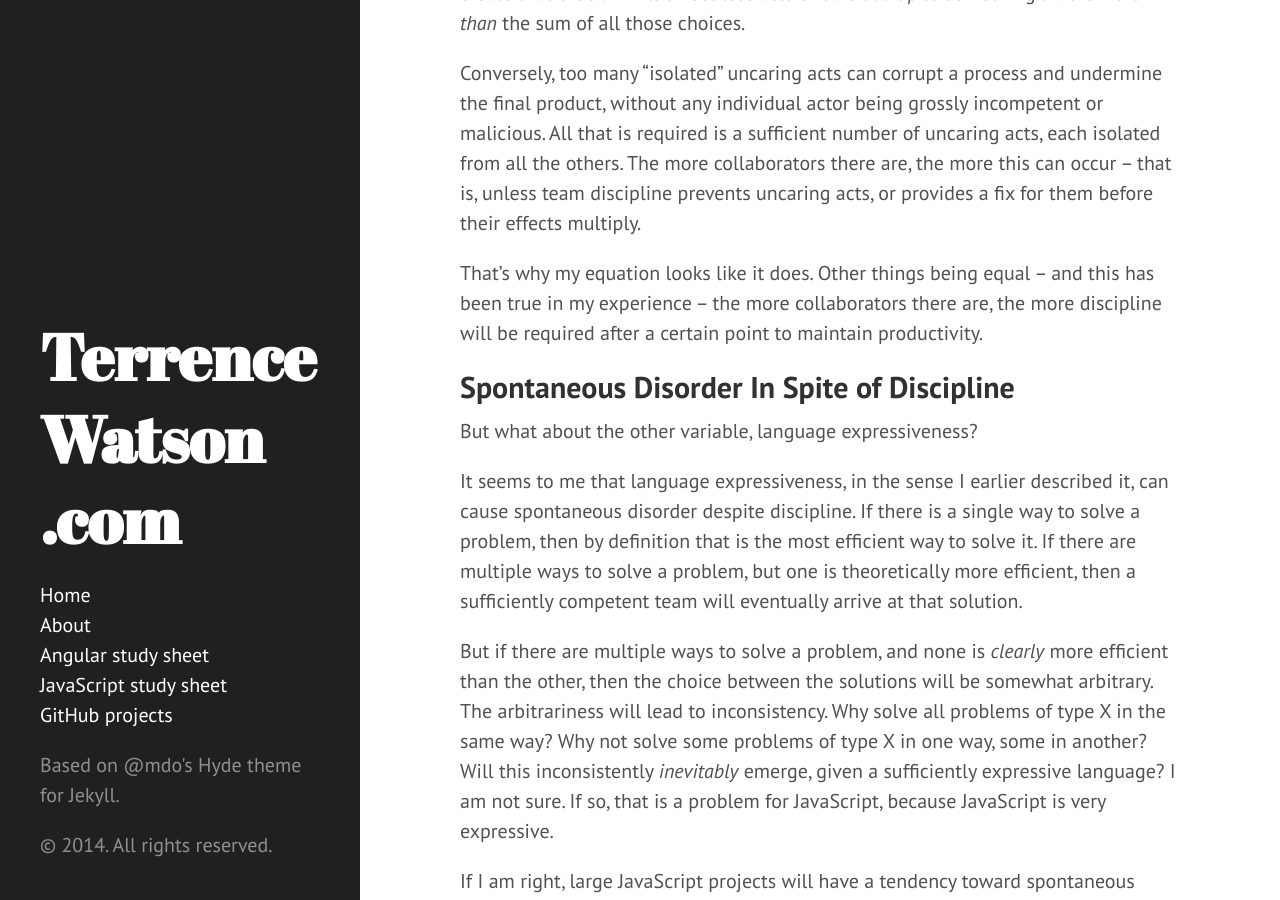
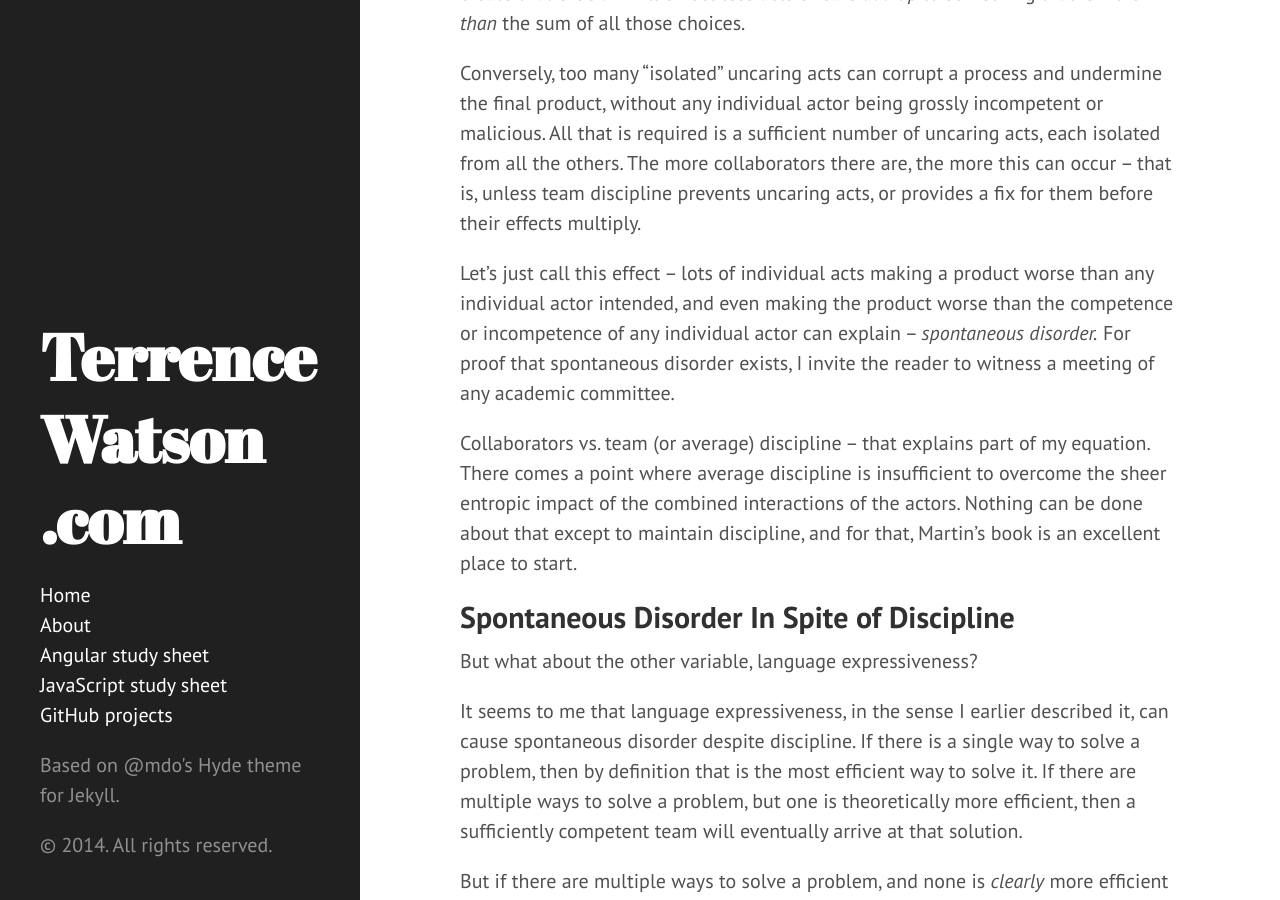
Before and after one commit to selfinterest/selfinterest.github.io, a Jekyll site: the page built from _posts/2014-06-25-productivity.md, in a window 1280 px wide and 900 px high, scrolled down 1664 px. Built offline with Jekyll 4.4.1, drawn with Linux system fonts in a browser that asks for light colours; nearby versions of some CDN libraries; Markdown is read by kramdown in place of the engine named in the settings; formulas are drawn with MathJax 3.

Commit message:
Minor fix

```diff
--- a/_posts/2014-06-25-productivity.md
+++ b/_posts/2014-06-25-productivity.md
@@ -30,7 +30,9 @@ How to explain this? F.A. Hayek described [spontaneous order](http://en.wikipedi
 
 Conversely, too many "isolated" uncaring acts can corrupt a process and undermine the final product, without any individual actor being grossly incompetent or malicious. All that is required is a sufficient number of uncaring acts, each isolated from all the others. The more collaborators there are, the more this can occur -- that is, unless team discipline prevents uncaring acts, or provides a fix for them before their effects multiply.
 
-That's why my equation looks like it does. Other things being equal -- and this has been true in my experience -- the more collaborators there are, the more discipline will be required after a certain point to maintain productivity.
+Let's just call this effect -- lots of individual acts making a product worse than any individual actor intended, and even making the product worse than the competence or incompetence of any individual actor can explain -- *spontaneous disorder.* For proof that spontaneous disorder exists, I invite the reader to witness a meeting of any academic committee.
+
+Collaborators vs. team (or average) discipline -- that explains part of my equation. There comes a point where average discipline is insufficient to overcome the sheer entropic impact of the combined interactions of the actors. Nothing can be done about that except to maintain discipline, and for that, Martin's book is an excellent place to start.
 
 Spontaneous Disorder In Spite of Discipline
 -------------------------------------------------------
```
